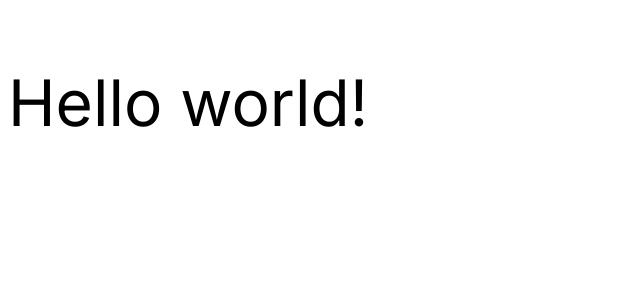
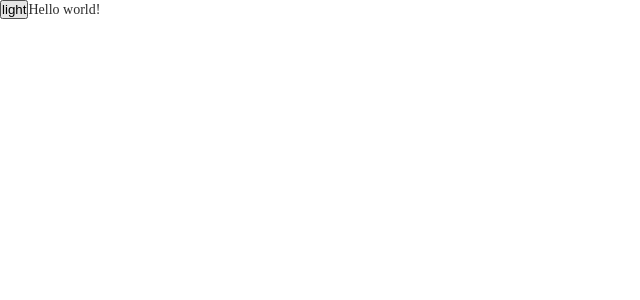
Before and after one commit to josealbertuz/dictionary-app, a Next.js app: page / in a window 1280 px wide. Shown: the top 300 px of the page, without its empty margins (0-640 px from the left). Built offline with nearby package versions, Linux system fonts and the light colour scheme.

Commit message:
feat: add text component

```diff
--- /dev/null
+++ b/src/components/Text/Text.tsx
@@ -0,0 +1,80 @@
+import { ComponentProps } from "react";
+import { FontSizeTokens, styled, theme } from "stitches.config";
+
+const size = Object.keys(theme.fontSizes).reduce(
+  (acc, curr) => ({
+    ...acc,
+    [curr]: {
+      fontSize: `$${curr}`,
+      lineHeight: `$${curr}`,
+    },
+  }),
+  {} as Record<
+    FontSizeTokens,
+    { fontSize: `$${FontSizeTokens}`; lineHeight: `$${FontSizeTokens}` }
+  >
+);
+
+export const Text = styled("span", {
+  fontWeight: "$regular",
+  margin: 0,
+  fontVariantNumeric: "tabular-nums",
+  display: "inline-block",
+  variants: {
+    size,
+    color: {
+      primary: {
+        color: "$text-primary",
+      },
+      secondary: {
+        color: "$text-secondary",
+      },
+    },
+    weight: {
+      regular: {
+        fontWeight: "$regular",
+      },
+      bold: {
+        fontWeight: "$bold",
+      },
+    },
+    align: {
+      left: {
+        textAlign: "left",
+      },
+      center: {
+        textAlign: "center",
+      },
+      right: {
+        textAlign: "right",
+      },
+    },
+    truncate: {
+      true: {
+        maxWidth: "100%",
+        overflow: "hidden",
+        textOverflow: "ellipsis",
+        whiteSpace: "nowrap",
+      },
+    },
+    uppercase: {
+      true: {
+        textTransform: "uppercase",
+      },
+    },
+    underline: {
+      true: {
+        textDecoration: "underline",
+      },
+    },
+  },
+  defaultVariants: {
+    size: "body-s",
+    color: "primary",
+    weight: "regular",
+  },
+});
+
+Text.displayName = "Text";
+
+export type TextProps = ComponentProps<typeof Text>;
--- /dev/null
+++ b/src/components/Text/index.ts
@@ -0,0 +1 @@
+export { Text } from "./Text";
--- a/src/pages/_app.tsx
+++ b/src/pages/_app.tsx
@@ -1,33 +1,25 @@
 import { ThemeProvider } from "next-themes";
 import type { AppProps } from "next/app";
 import { Inter, Inconsolata, Lora } from "next/font/google";
-import { darkTheme, globalCss } from "stitches.config";
+import { darkTheme, generateGlobalStyles, globalCss } from "stitches.config";
 
 const inter = Inter({
   weight: ["400", "700"],
-  subsets: ['latin'],
-  variable: '--inter-font'
+  subsets: ["latin"],
+  variable: "--inter-font",
 });
 
 const inconsolata = Inconsolata({
   weight: ["400", "700"],
-  subsets: ['latin'],
-  variable: '--inconsolata-font'
+  subsets: ["latin"],
+  variable: "--inconsolata-font",
 });
 
 const lora = Lora({
   weight: ["400", "700"],
   style: ["italic", "normal"],
-  subsets: ['latin'],
-  variable: '--lora-font'
-});
-
-const globalStyles = globalCss({
-  ':root': {
-    '--inter-font': `${inter.style.fontFamily}`,
-    '--inconsolata-font': `${inconsolata.style.fontFamily}`,
-    '--lora-font': `${lora.style.fontFamily}`
-  }
+  subsets: ["latin"],
+  variable: "--lora-font",
 });
 
 export default function App({ Component, pageProps }: AppProps) {
@@ -37,12 +29,10 @@ export default function App({ Component, pageProps }: AppProps) {
       defaultTheme="system"
       value={{
         dark: darkTheme.className,
-        light: 'light'
+        light: "light",
       }}
     >
-      {
-        globalStyles()
-      }
+      {generateGlobalStyles({ lora, inter, inconsolata })}
       <Component {...pageProps} />
     </ThemeProvider>
   );
--- a/src/pages/index.tsx
+++ b/src/pages/index.tsx
@@ -1,15 +1,20 @@
-import { styled } from "stitches.config"
-
-const Paragraph = styled('p', {
-  fontFamily: '$inter',
-  fontSize: '$heading-l',
-  lineHeight: '$heading-l'
-})
+import { Text } from "@components/Text";
+import { useTheme } from "next-themes";
 
 export default function Home() {
+
+  const {setTheme, resolvedTheme } = useTheme()
+
+  const onChangeTheme = () => {
+    const theme = resolvedTheme === 'light' ? 'dark' : 'light'
+
+    setTheme(theme)
+  }
+
   return (
     <>
-      <Paragraph>Hello world!</Paragraph>
+      <button onClick={onChangeTheme}>{resolvedTheme}</button>
+      <Text>Hello world!</Text>
     </>
-  )
+  );
 }
--- a/src/stitches.config.ts
+++ b/src/stitches.config.ts
@@ -1,4 +1,5 @@
 import { createStitches } from "@stitches/react";
+import { NextFont } from "next/dist/compiled/@next/font";
 
 export const {
   styled,
@@ -59,8 +60,8 @@ export const {
       dark: "(prefers-color-scheme: dark)",
     },
     shadows: {
-       'elevation-100': '0px 5px 30px rgba(0, 0, 0, 0.1)'
-    }
+      "elevation-100": "0px 5px 30px rgba(0, 0, 0, 0.1)",
+    },
   },
 });
 
@@ -70,6 +71,30 @@ export const darkTheme = createTheme({
     background: "$primary-800",
   },
   shadows: {
-    'elevation-100': '0px 5px 30px #A445ED'
-  }
+    "elevation-100": "0px 5px 30px #A445ED",
+  },
 });
+
+export type FontSizeTokens = keyof typeof theme.fontSizes
+export type FontTokens = keyof typeof theme.fonts
+
+
+export const generateGlobalStyles = ({
+  inter,
+  lora,
+  inconsolata,
+}: Record<FontTokens, NextFont>) =>
+  globalCss({
+    ":root": {
+      "--inter-font": `${inter.style.fontFamily}`,
+      "--inconsolata-font": `${inconsolata.style.fontFamily}`,
+      "--lora-font": `${lora.style.fontFamily}`,
+    },
+    "*": {
+      boxSizing: "border-box",
+      textDecoration: "none",
+      listStyleType: "none",
+      padding: 0,
+      margin: 0,
+    },
+  })();
--- a/tsconfig.json
+++ b/tsconfig.json
@@ -16,6 +16,7 @@
     "incremental": true,
     "paths": {
       "stitches.config": ["./src/stitches.config.ts"],
+      "@components/*": ["./src/components/*"]
     }
   },
   "include": ["next-env.d.ts", "**/*.ts", "**/*.tsx"],
```
